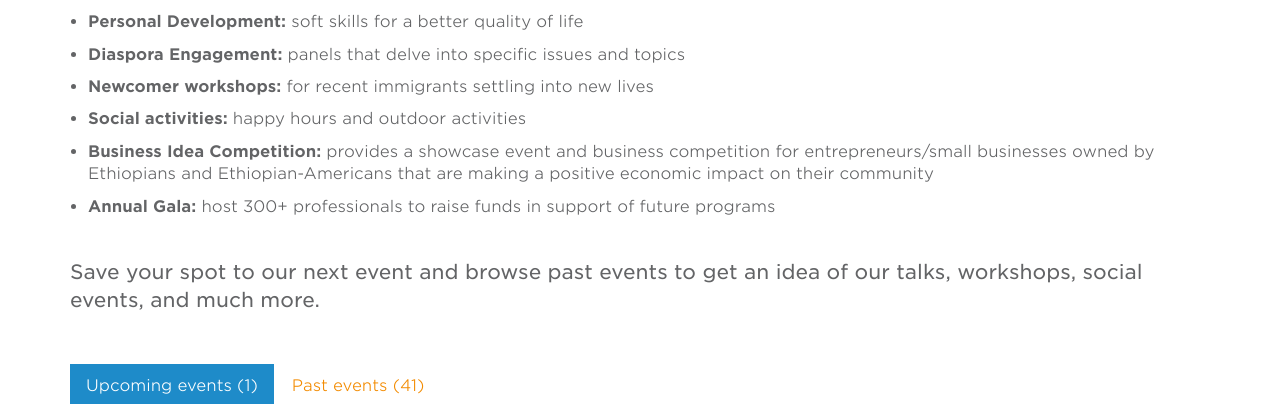
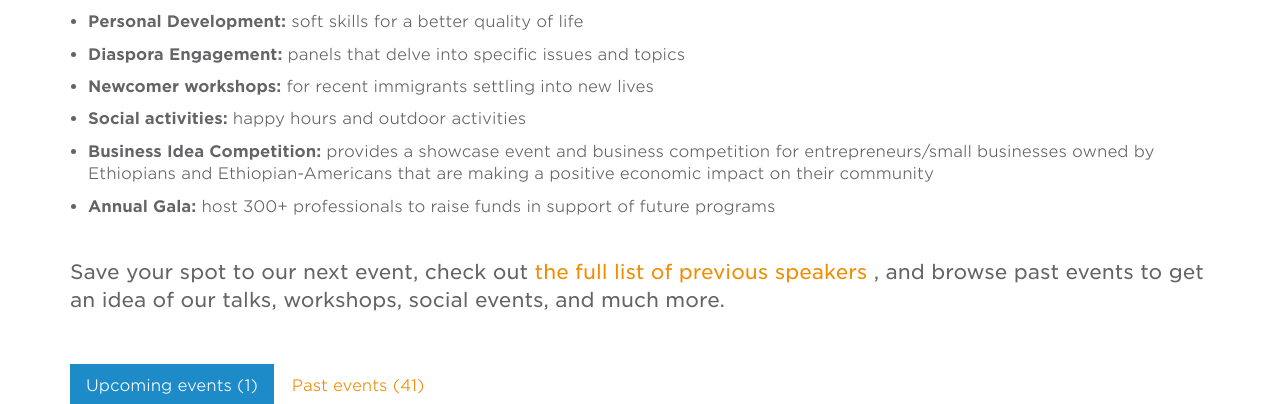
Before and after one commit to YEPNetwork/yepnetwork.github.io, a Jekyll site: the page built from events.html, in a window 1280 px wide and 900 px high, scrolled down 379 px, cut to the strip 0-404 px from the top of the window. Built offline with Jekyll 4.4.1, drawn with Linux system fonts in a browser that asks for light colours; nearby versions of some CDN libraries.

Commit message:
Update events.html

```diff
--- a/events.html
+++ b/events.html
@@ -24,7 +24,7 @@ body_class: events
           <li> <b>Business Idea Competition: </b> provides a showcase event and business competition for entrepreneurs/small businesses owned by Ethiopians and Ethiopian-Americans that are making a positive economic impact on their community </li>
           <li> <b>Annual Gala: </b> host 300+ professionals to raise funds in support of future programs</li>
         </ul>
-        <p class="intro" style="margin:2em 0 0 0"> Save your spot to our next event and browse past events to get an idea of our talks, workshops, social events, and much more. </p>
+        <p class="intro" style="margin:2em 0 0 0"> Save your spot to our next event, check out </b> <a href=https://yepnetwork.github.io/speakers/> the full list of previous speakers</a> </b>, and browse past events to get an idea of our talks, workshops, social events, and much more. </p>
       </div>
     </div>
   </div>
```
